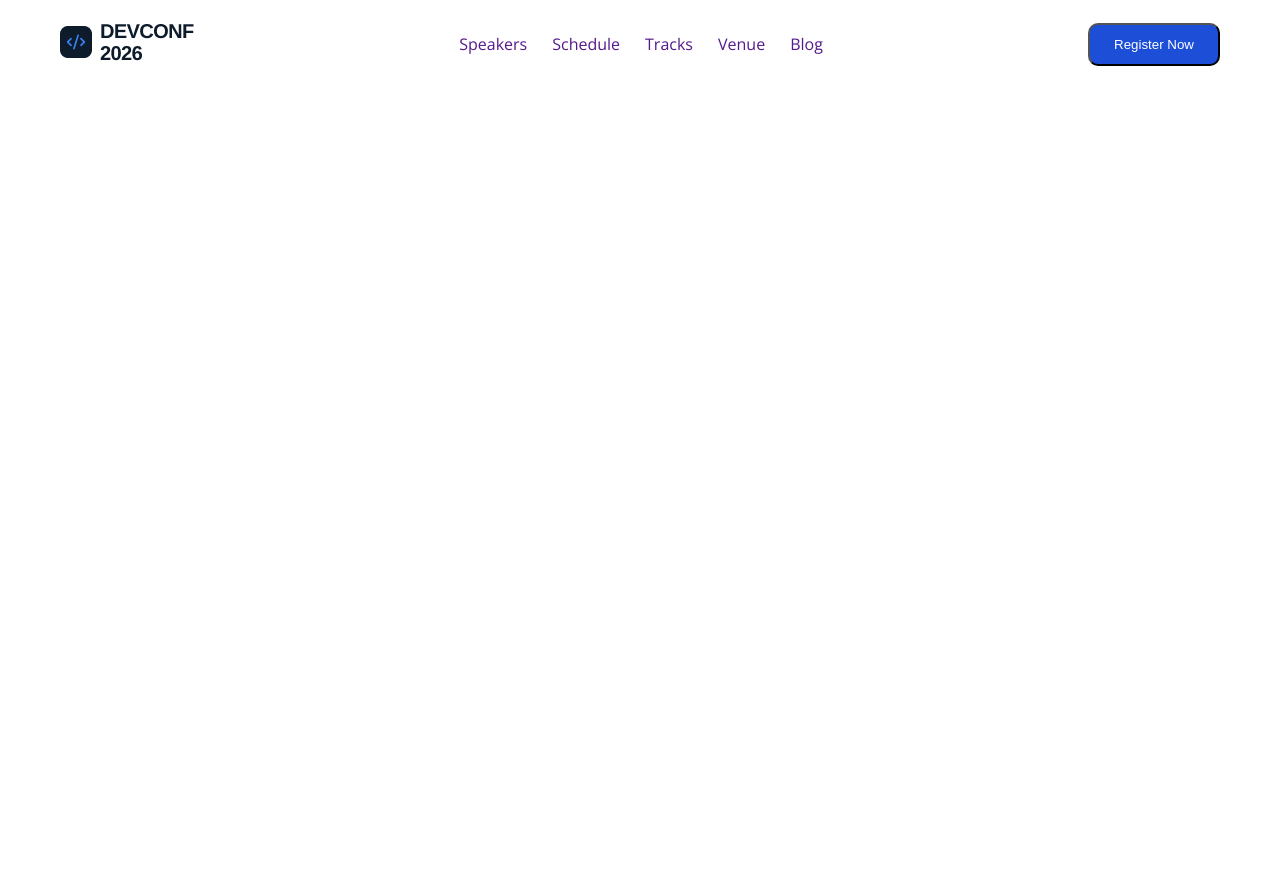
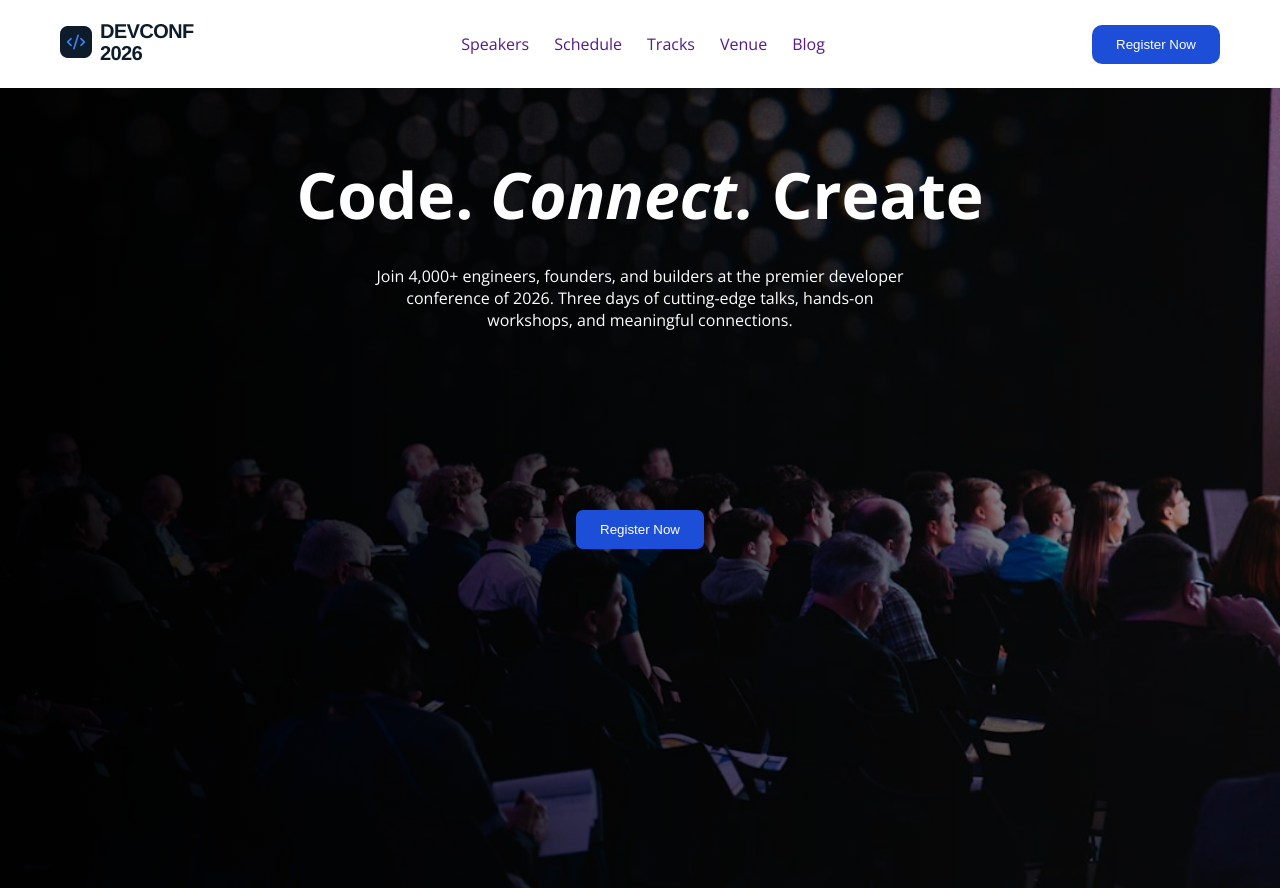
Before and after one commit to Naimur131251/Assignment-01, a plain HTML site: page index.html in a window 1280 px wide. Before the commit the page ends 800 px from the top, so only its background shows below. Drawn offline with nearby package versions, Linux system fonts and the light colour scheme.

Commit message:
hero section add

```diff
--- a/index.html
+++ b/index.html
@@ -5,10 +5,16 @@
     <meta name="viewport" content="width=device-width, initial-scale=1.0">
     <title>Assignment-01</title>
     <link rel="stylesheet" href="./style.css">
+
     <!-- Nav font -->
      <link rel="preconnect" href="https://fonts.googleapis.com">
     <link rel="preconnect" href="https://fonts.gstatic.com" crossorigin>
     <link href="https://fonts.googleapis.com/css2?family=Arimo:ital,wght@0,400..700;1,400..700&family=Open+Sans:ital,wght@0,300..800;1,300..800&display=swap" rel="stylesheet">
+
+    <!-- Hero section font -->
+     <link rel="preconnect" href="https://fonts.googleapis.com">
+    <link rel="preconnect" href="https://fonts.gstatic.com" crossorigin>
+    <link href="https://fonts.googleapis.com/css2?family=Arimo:ital,wght@0,400..700;1,400..700&family=Inter:ital,opsz,wght@0,14..32,100..900;1,14..32,100..900&family=Open+Sans:ital,wght@0,300..800;1,300..800&display=swap" rel="stylesheet">
 </head>
 <body>
     <header>
@@ -28,9 +34,19 @@
             </div>
 
             <div class="register">
-                <button>Register Now</button>
+                <button class="common-btn">Register Now</button>
             </div>
         </nav>
     </header>
+
+    <section class="hero">
+        <div class="hero-content">
+            <h1>Code. <span>Connect.</span> Create</h1>
+
+            <p>Join 4,000+ engineers, founders, and builders at the premier developer conference of 2026. Three days of cutting-edge talks, hands-on workshops, and meaningful connections.</p>
+
+            <button class="common-btn">Register Now</button>
+        </div>
+    </section>
 </body>
 </html>
--- a/style.css
+++ b/style.css
@@ -3,6 +3,14 @@
     margin: 0;
     padding: 0;
     box-sizing: border-box;
+}
+/* common styles */
+.common-btn{
+    background-color: #1D4ED8;
+    color: white;
+    border: none;
+    padding: 12px 24px;
+    border-radius: 10px;
 }
 
 
@@ -27,9 +35,51 @@ nav .menus ul li a{
     text-decoration: none;
     font-family: "Open Sans", sans-serif;
 }
-nav button{
-    background-color: #1D4ED8;
+
+
+
+/* Hero section */
+.hero{
+    background-image: url(./assets/banner.jpg);
+    background-repeat: no-repeat;
+    background-size: cover;
+    background-position: center;
+    width: 100%;
+    height: 100vh;
+    position: relative;
+    font-family: "Open Sans", sans-serif;
+}
+.hero::before{
+    content: "";
+    position: absolute;
+    inset: 0;
+    background: linear-gradient(
+    to left,
+    rgba(0,0,0,.35) 0%,
+    rgba(0,0,0,.95) 100%
+)
+}
+.hero-content{
+    z-index: 1;
+    position: relative;
     color: white;
-    padding: 12px 24px;
-    border-radius: 10px;
+    text-align: center;
+    max-width: 70%;
+    margin: auto;
 }
+.hero-content h1{
+    padding: 7% 0 3% 0;
+    font-size: 4rem;
+}
+.hero-content span{
+    font-style: italic;
+}
+.hero-content p{
+    width: 62%;
+    text-align: center;
+    margin: auto;
+}
+.hero-content button{
+    margin-top: 20%;
+    border-radius: 7px;
+}
```
